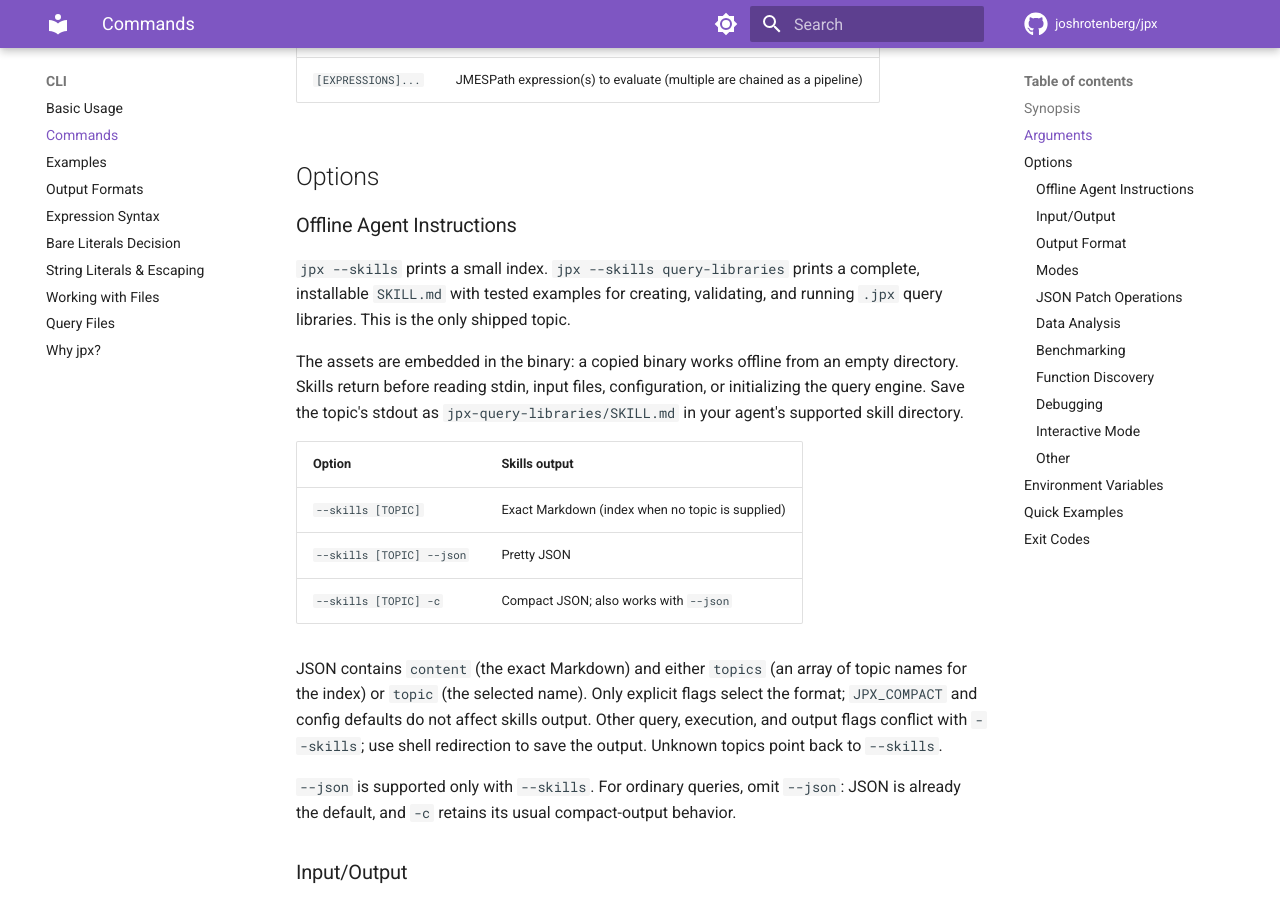
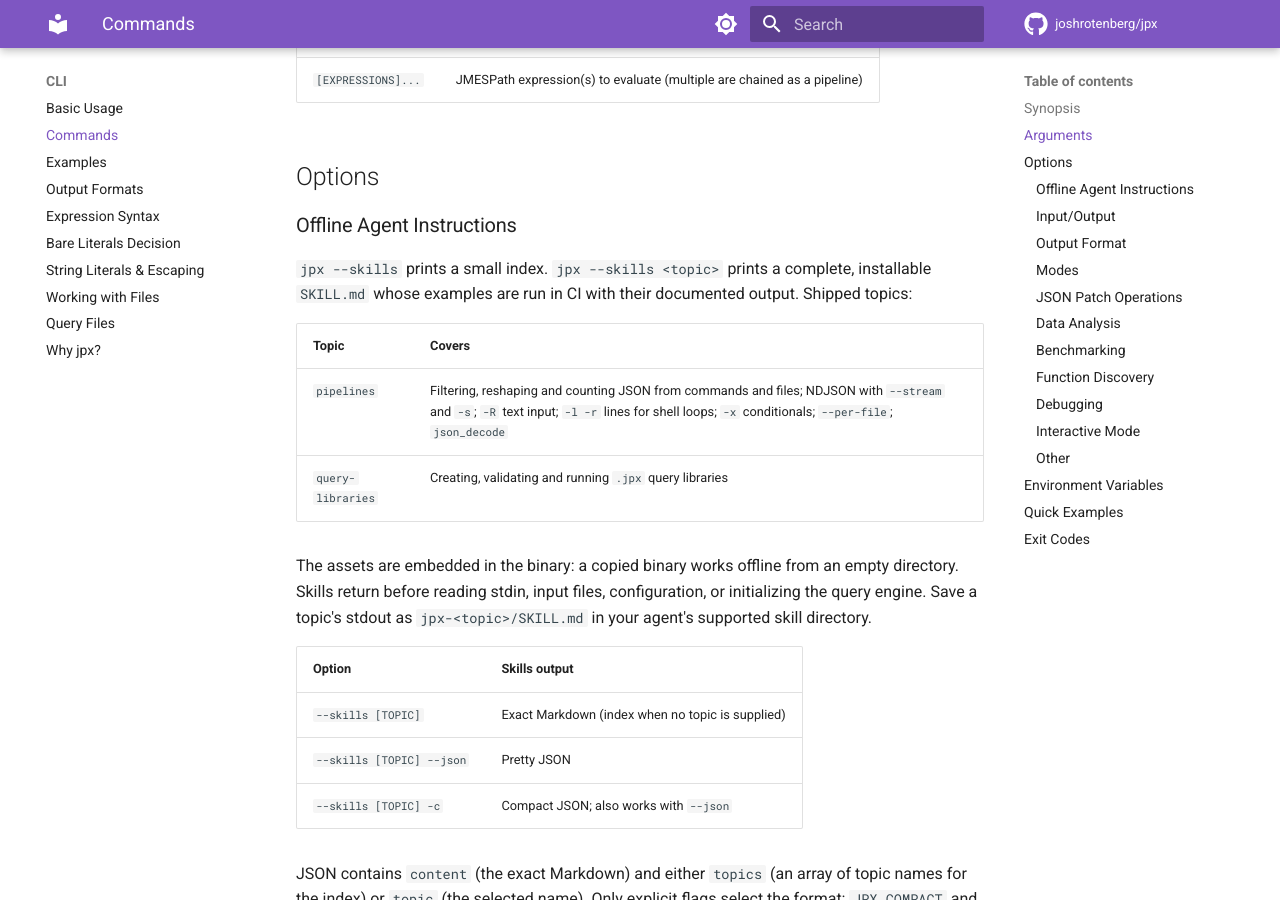
Before and after one commit to joshrotenberg/jpx, an MkDocs documentation site: the page built from docs/src/cli/commands.md, in a window 1280 px wide and 900 px high, scrolled down 464 px. Built offline with MkDocs 1.6.1 and Material for MkDocs 9.7.7, drawn with Linux system fonts in a browser that asks for light colours; comment, search, counter and statistics services are not loaded; some of the changed text lies outside the part shown.

Commit message:
docs(cli): list shipped skills topics and -l -r behavior

```diff
--- a/docs/src/cli/commands.md
+++ b/docs/src/cli/commands.md
@@ -18,14 +18,19 @@ jpx [OPTIONS] [EXPRESSIONS]...
 
 ### Offline Agent Instructions
 
-`jpx --skills` prints a small index. `jpx --skills query-libraries` prints a
-complete, installable `SKILL.md` with tested examples for creating, validating,
-and running `.jpx` query libraries. This is the only shipped topic.
+`jpx --skills` prints a small index. `jpx --skills <topic>` prints a complete,
+installable `SKILL.md` whose examples are run in CI with their documented
+output. Shipped topics:
+
+| Topic | Covers |
+|-------|--------|
+| `pipelines` | Filtering, reshaping and counting JSON from commands and files; NDJSON with `--stream` and `-s`; `-R` text input; `-l -r` lines for shell loops; `-x` conditionals; `--per-file`; `json_decode` |
+| `query-libraries` | Creating, validating and running `.jpx` query libraries |
 
 The assets are embedded in the binary: a copied binary works offline from an
 empty directory. Skills return before reading stdin, input files, configuration,
-or initializing the query engine. Save the topic's stdout as
-`jpx-query-libraries/SKILL.md` in your agent's supported skill directory.
+or initializing the query engine. Save a topic's stdout as
+`jpx-<topic>/SKILL.md` in your agent's supported skill directory.
 
 | Option | Skills output |
 |--------|---------------|
@@ -76,7 +81,7 @@ JSON is already the default, and `-c` retains its usual compact-output behavior.
 | `--toml` | Output as TOML |
 | `--csv` | Output as CSV (comma-separated values) |
 | `--tsv` | Output as TSV (tab-separated values) |
-| `-l, --lines` | Output one JSON value per line |
+| `-l, --lines` | Output one JSON value per line; with `-r`, strings print without quotes |
 | `-t, --table` | Output as a formatted table (for arrays of objects) |
 | `--table-style <STYLE>` | `unicode` (default), `ascii`, `markdown`, `plain`, `rounded`, `sharp`, or `modern` |
 | `--columns <NAMES>` | Select and order comma-separated table, CSV, or TSV columns; dot notation selects nested fields |
```
